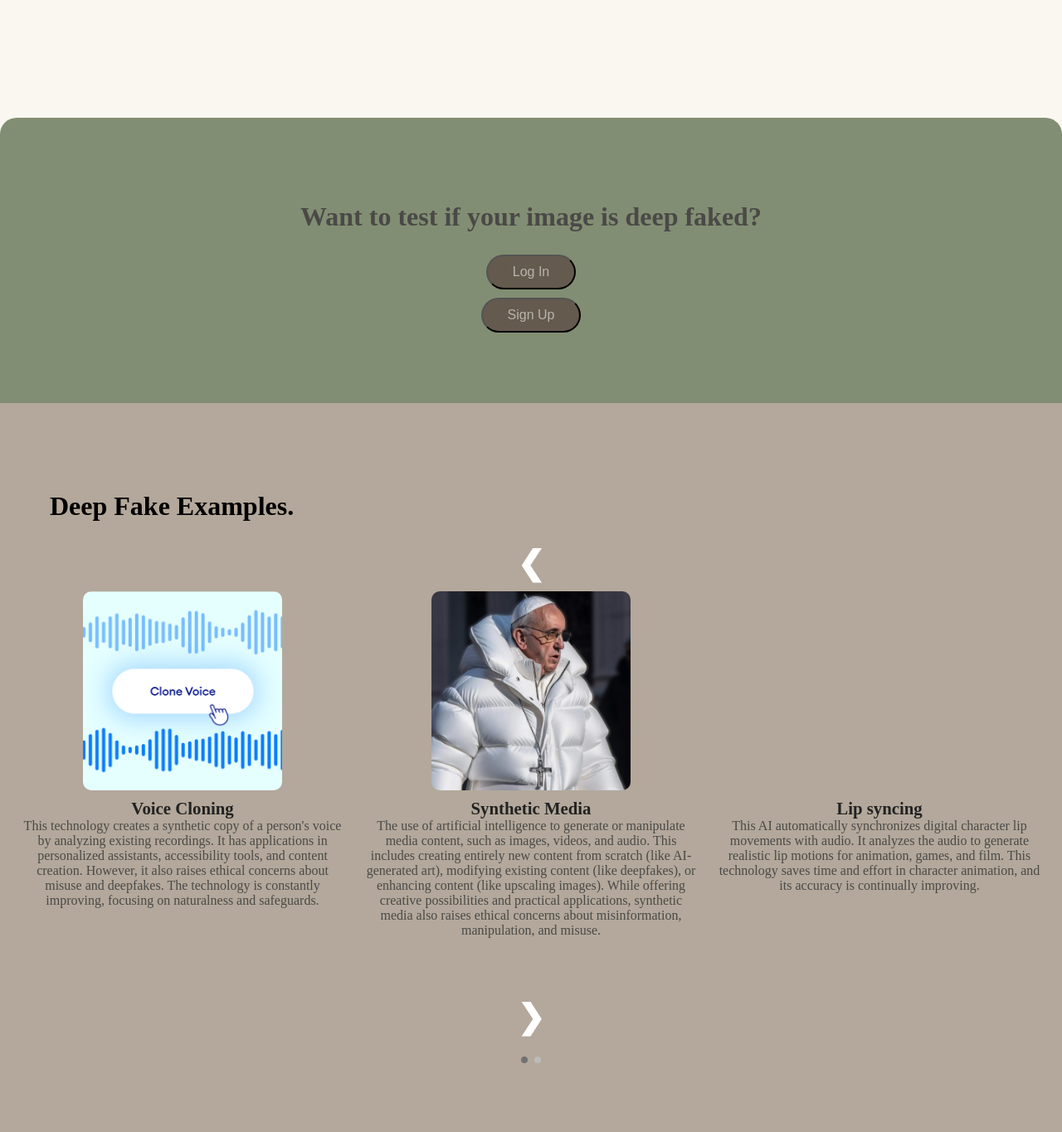
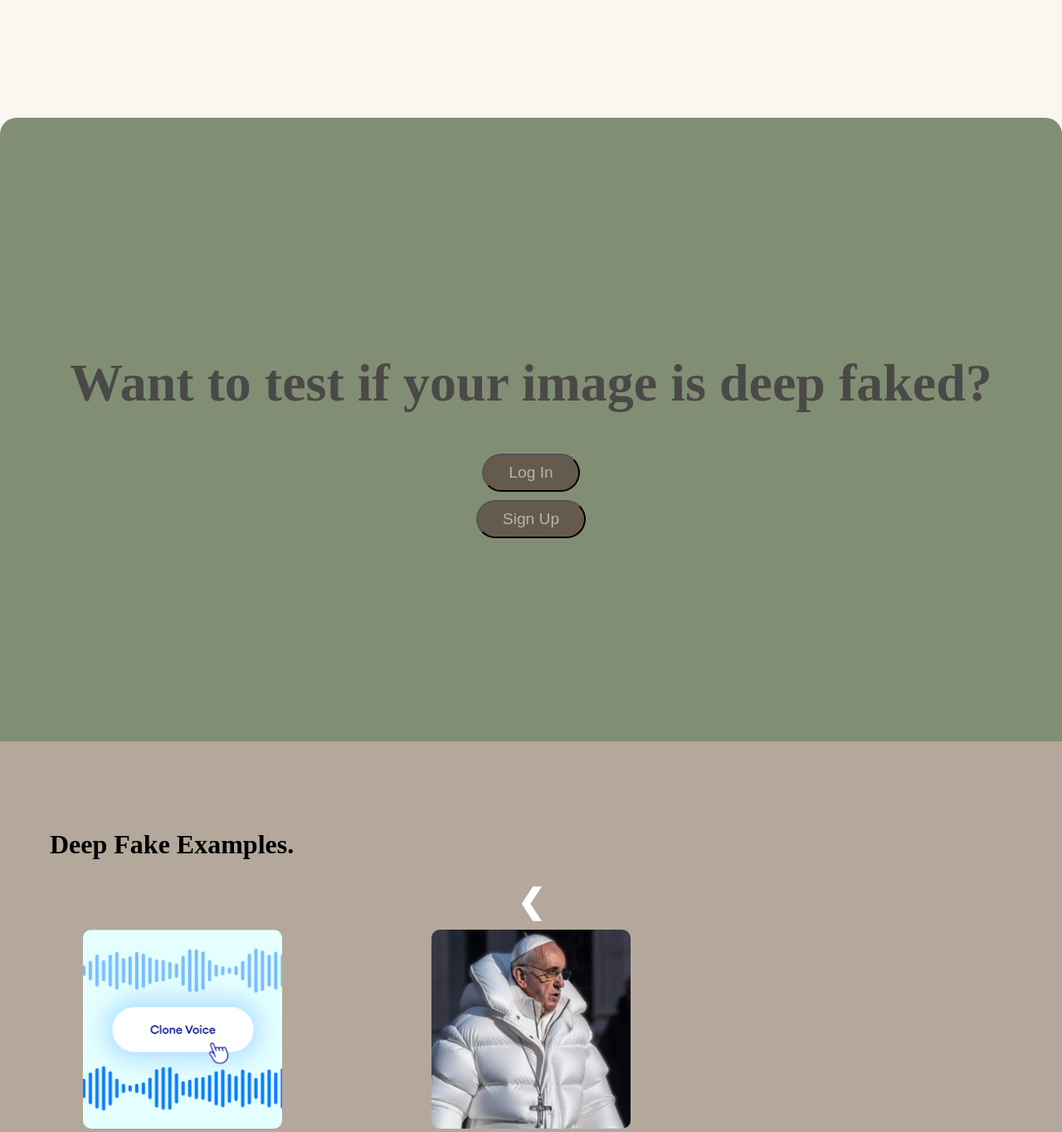
Before and after one commit to fs-fakereal/fakereal, a Flask app: page / in a window 1280 px wide. Shown: the part 693-2058 px from the top of the page at 83% size. Run offline with Flask 3, Linux system fonts and the light colour scheme; grey boxes are pictures that could not be loaded.

Commit message:
minor page changes

```diff
--- a/app/static/css/aboutTeam.css
+++ b/app/static/css/aboutTeam.css
@@ -47,7 +47,9 @@
     background-color: #828e73;
     border-radius: 20px 20px 0px 0px;
 
-    padding: 80px 50px 80px 50px;
+    /* padding: 80px 50px 80px 50px; */
+    padding: 6rem 1rem;
+
     text-align: left;
 
 
--- a/app/static/css/deepfake-examples.css
+++ b/app/static/css/deepfake-examples.css
@@ -116,3 +116,11 @@
 .mySlides {
     display: none;
 }
+
+
+/* adjust base on device screen size */
+@media only screen and (max-width: 600px) {
+    body {
+      background-color: lightblue;
+    }
+}
--- a/app/static/css/home.css
+++ b/app/static/css/home.css
@@ -27,18 +27,24 @@
     flex-direction: column;
     justify-content: center;
     align-items: center;
+    flex-wrap: wrap;
 
-    padding: 80px 25px 80px 25px;
+    /* padding: 80px 25px 80px 25px; */
+    padding: 15rem 1rem;
 
-    font-size: 1rem;
+    font-size: 2rem;
 
     background-color: #828e73;
     border-radius: 20px 20px 0px 0px;
 
+    h1 {
+        padding: 0rem 3rem;
+    }
+
     button {
         margin: 5px;
         padding: 10px 30px;
-        font-size: 1rem;
+        font-size: 1.2rem;
 
         cursor: pointer;
 
```
